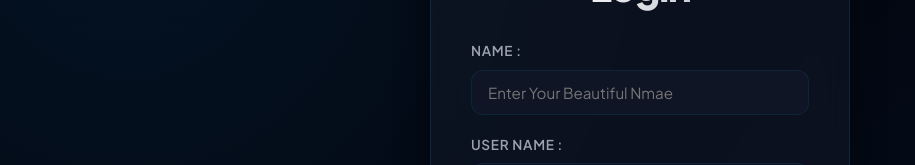
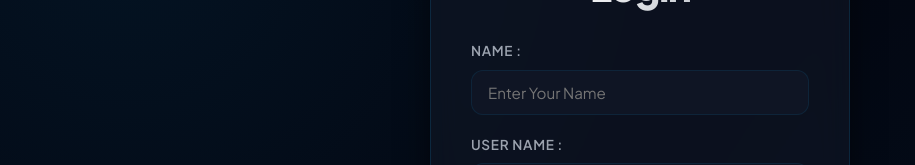
Before and after one commit to Ranjithkumar148/product_management, a React (Vite) app: page / in a window 1280 px wide. Shown: the part 233-398 px from the top of the page, without its empty margins (0-915 px from the left). Built offline with nearby package versions, Linux system fonts and the light colour scheme.

Commit message:
Added styles

```diff
--- a/src/Pages/Login.jsx
+++ b/src/Pages/Login.jsx
@@ -36,7 +36,7 @@ const Login = () => {
 
                <form onSubmit={handleLogin} className="login-form">
                 <label htmlFor="fname">Name :</label>
-                <input type="text" id='fname' placeholder='Enter Your Beautiful Nmae' onChange={(e)=>(setUserName(e.target.value))}/><br /><br />
+                <input type="text" id='fname' placeholder='Enter Your Name' onChange={(e)=>(setUserName(e.target.value))}/><br /><br />
                  <label htmlFor="uName">User Name :</label>
                 <input type="text" id='uName' autoComplete="current-UserName" onChange={(e) => setUser(e.target.value)} /> <br /><br />
                 <label htmlFor="pass">Password :</label>
```
